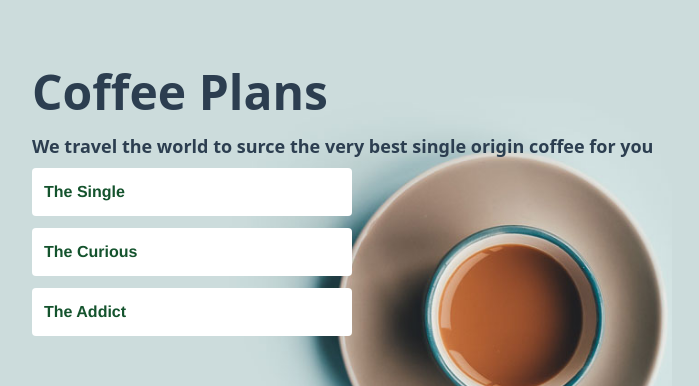
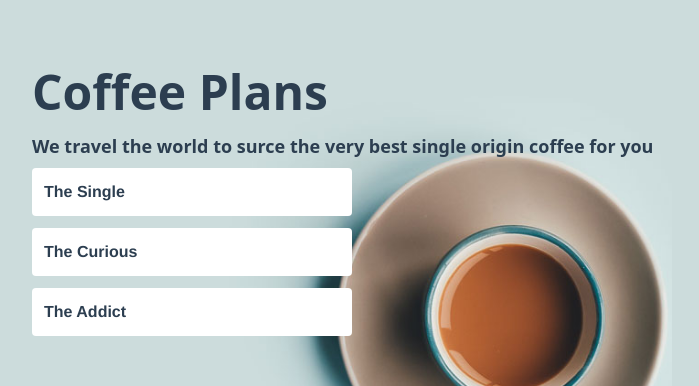
Before and after one commit to TKadyear/vue3-components, a Vue app: page / in a window 1280 px wide. Shown: the top 386 px of the page, without its empty margins (288-987 px from the left). Built offline with nearby package versions, Linux system fonts and the light colour scheme.

Commit message:
Communication Between Vue Components with Custom Events

```diff
--- a/src/components/DescriptionPlans.vue
+++ /dev/null
@@ -1,19 +0,0 @@
-<template>
-  <p class="text-green-900 p-3 font-bold bg-white rounded">{{ name }}</p>
-</template>
-<script>
-export default {
-  name: 'DescriptionPlans',
-  props: {
-    name: { type: String }
-  }
-}
-</script>
-<style scoped>
-p {
-  transition: 200ms;
-}
-p:hover {
-  box-shadow: 0 2px 4px #00000080;
-}
-</style>
--- a/src/components/PlanPicker.vue
+++ b/src/components/PlanPicker.vue
@@ -1,19 +1,31 @@
 <template>
   <div class="flex flex-col gap-3 w-1/2">
-    <DescriptionPlans v-for="plan in plans" :key="plan" :name="plan"></DescriptionPlans>
+    <PlanPickerDescription
+      v-for="plan in plans"
+      v-on:select="selectPlan"
+      :selected="plan === selectedPlan"
+      :key="plan"
+      :name="plan"
+    ></PlanPickerDescription>
   </div>
 </template>
 <script>
-import DescriptionPlans from './DescriptionPlans.vue'
+import PlanPickerDescription from './PlanPickerDescription.vue'
 export default {
   name: 'PlanPicker',
   components: {
-    DescriptionPlans
+    PlanPickerDescription
   },
   data() {
     return {
-      plans: ['The Single', 'The Curious', 'The Addict']
+      plans: ['The Single', 'The Curious', 'The Addict'],
+      selectedPlan: null
 
+    }
+  },
+  methods: {
+    selectPlan(plan) {
+      this.selectedPlan = plan
     }
   },
   props: {
--- /dev/null
+++ b/src/components/PlanPickerDescription.vue
@@ -0,0 +1,28 @@
+<template>
+  <p
+    @click="select"
+    :class="[selected ? 'text-white bg-[#2c3e50] ' : 'text-[#2c3e50] bg-white ', 'rounded font-bold p-3']"
+  >{{ name }}</p>
+</template>
+<script>
+export default {
+  name: 'PlanPickerDescription',
+  props: {
+    name: { type: String },
+    selected: { type: Boolean, default: false }
+  },
+  methods: {
+    select() {
+      this.$emit('select', this.name)
+    }
+  }
+}
+</script>
+<style scoped>
+p {
+  transition: 200ms;
+}
+p:hover {
+  box-shadow: 0 2px 4px #00000080;
+}
+</style>
```
